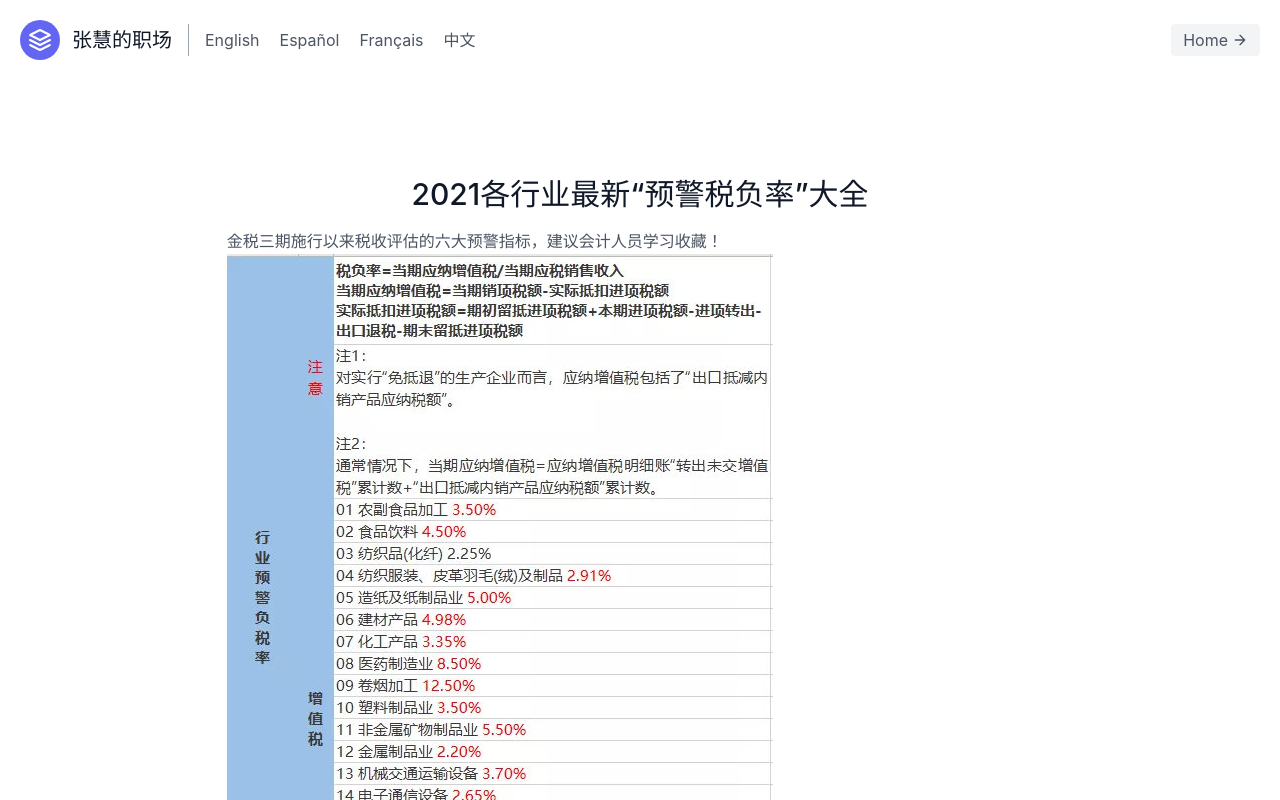
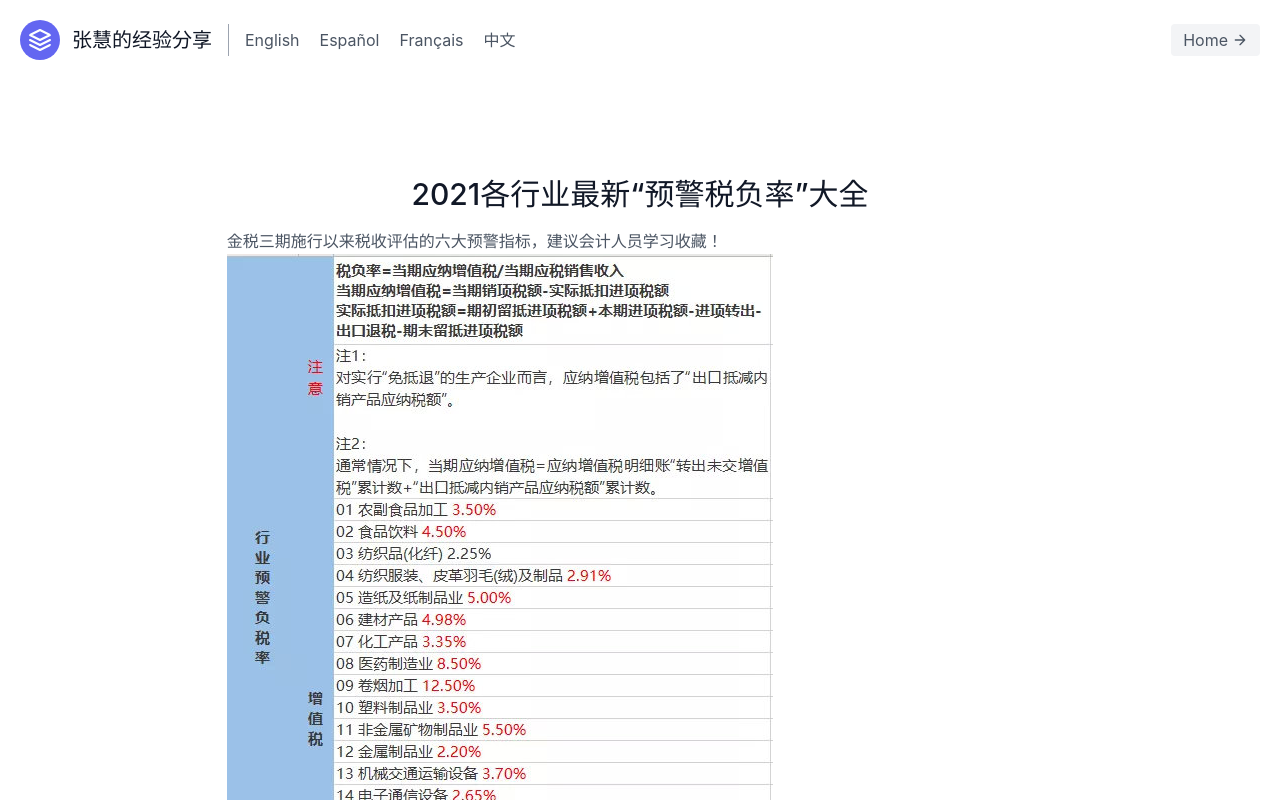
Before and after one commit to hunkguo/agent-bookkeeping, a Next.js app: page /2021_warning_tax_rate in a window 1280 px wide. Shown: the top 800 px of the page. Built offline with nearby package versions, Linux system fonts and the light colour scheme.

Commit message:
增加title

```diff
--- a/pages/components/agent_bookkeeping/hearder.js
+++ b/pages/components/agent_bookkeeping/hearder.js
@@ -1,8 +1,13 @@
-
+import Head from 'next/head'
 import { motion } from "framer-motion"
 
 export default function Header() {
     return (
+        <>
+          <Head>
+            <title>张慧的经验分享</title>
+            <meta name="viewport" content="initial-scale=1.0, width=device-width" />
+          </Head>
             <header class="text-gray-600 body-font">
 
                 <motion.div
@@ -14,16 +19,16 @@
                     <svg xmlns="http://www.w3.org/2000/svg" fill="none" stroke="currentColor" stroke-linecap="round" stroke-linejoin="round" stroke-width="2" class="w-10 h-10 text-white p-2 bg-indigo-500 rounded-full" viewBox="0 0 24 24">
                         <path d="M12 2L2 7l10 5 10-5-10-5zM2 17l10 5 10-5M2 12l10 5 10-5"></path>
                     </svg>
-                <span class="ml-3 text-xl">张慧的职场</span>
+                    <span class="ml-3 text-xl">张慧的经验分享</span>
                     </a>
-                {/* <nav class="md:mr-auto md:ml-4 md:py-1 md:pl-4 md:border-l md:border-gray-400	flex flex-wrap items-center text-base justify-center">
+                    {/* <nav class="md:mr-auto md:ml-4 md:py-1 md:pl-4 md:border-l md:border-gray-400   flex flex-wrap items-center text-base justify-center">
                     <a class="mr-5 hover:text-gray-900">服务</a>
                     <a class="mr-5 hover:text-gray-900">团队</a>
                     <a class="mr-5 hover:text-gray-900">合作伙伴</a>
                     <a class="mr-5 hover:text-gray-900">联系我们</a>
                     <a class="mr-5 hover:text-gray-900" href='/software_development' >软件开发</a>
                     </nav> */}
-                <nav class="md:mr-auto md:ml-4 md:py-1 md:pl-4 md:border-l md:border-gray-400	flex flex-wrap items-center text-base justify-center">
+                    <nav class="md:mr-auto md:ml-4 md:py-1 md:pl-4 md:border-l md:border-gray-400   flex flex-wrap items-center text-base justify-center">
                     <a class="mr-5 hover:text-gray-900">English</a>
                     <a class="mr-5 hover:text-gray-900">Español</a>
                     <a class="mr-5 hover:text-gray-900">Français</a>
@@ -40,5 +45,6 @@
                 </div>
                 </motion.div>
             </header>
+        </>
     )
 }
```
Lines whose indentation alone changed are shown as unchanged.
